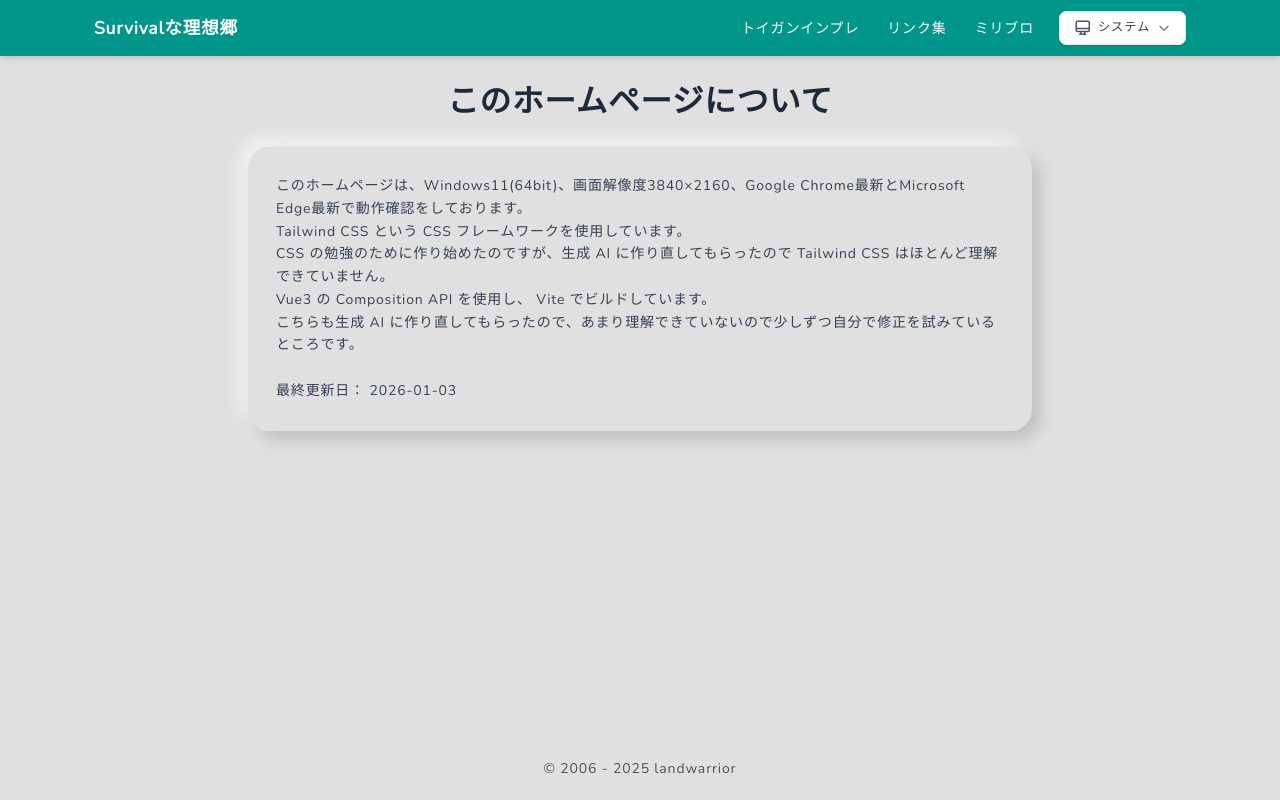
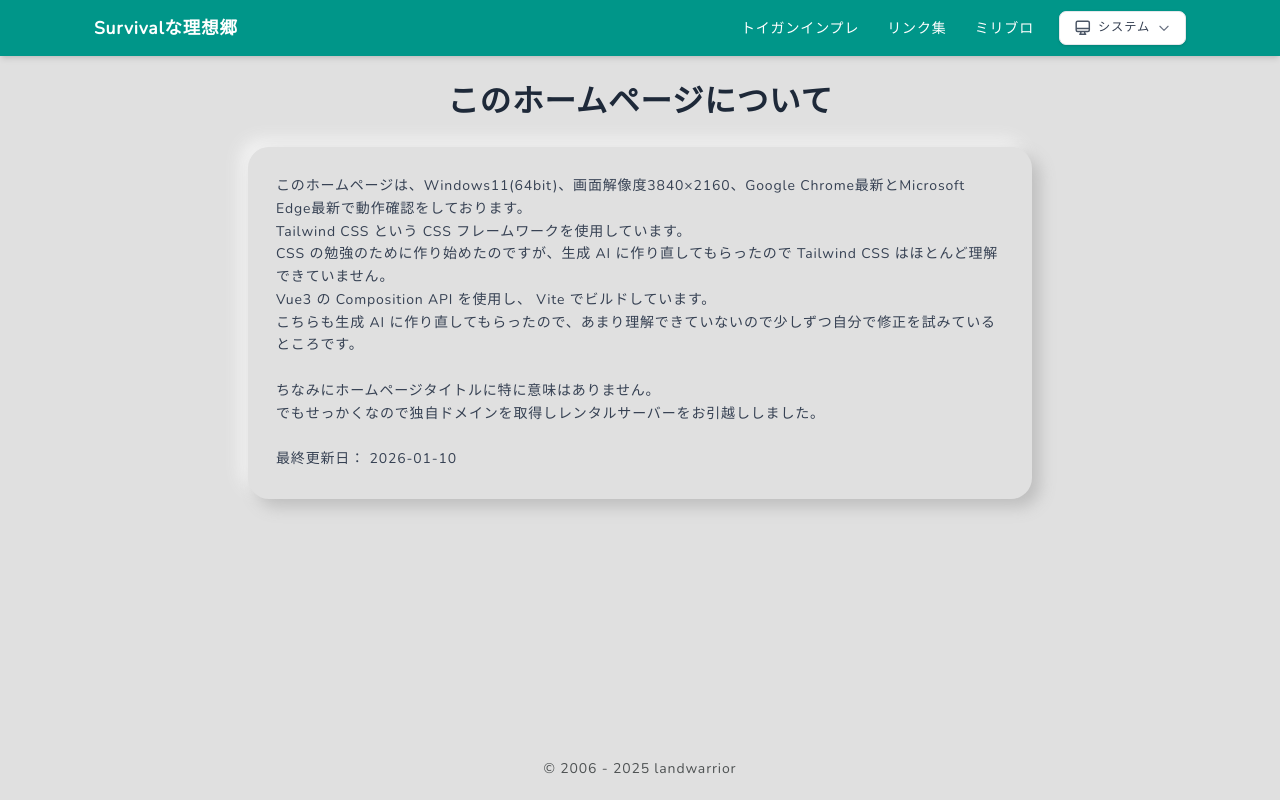
Before and after one commit to landwarrior/SimpleHomePage, a Vue app in the folder new-homepage/: page /#/ in a window 1280 px wide. Built offline with nearby package versions, Linux system fonts and the light colour scheme.

Commit message:
レンタルサーバーお引越しに伴う設定変更

```diff
--- a/new-homepage/src/components/HomePage.vue
+++ b/new-homepage/src/components/HomePage.vue
@@ -19,7 +19,12 @@
                     こちらも生成 AI に作り直してもらったので、あまり理解できていないので少しずつ自分で修正を試みているところです。
                     <br>
                     <br>
-                    最終更新日： 2026-01-03
+                    ちなみにホームページタイトルに特に意味はありません。
+                    <br>
+                    でもせっかくなので独自ドメインを取得しレンタルサーバーをお引越ししました。
+                    <br>
+                    <br>
+                    最終更新日： 2026-01-10
                 </p>
             </div>
         </div>
```
